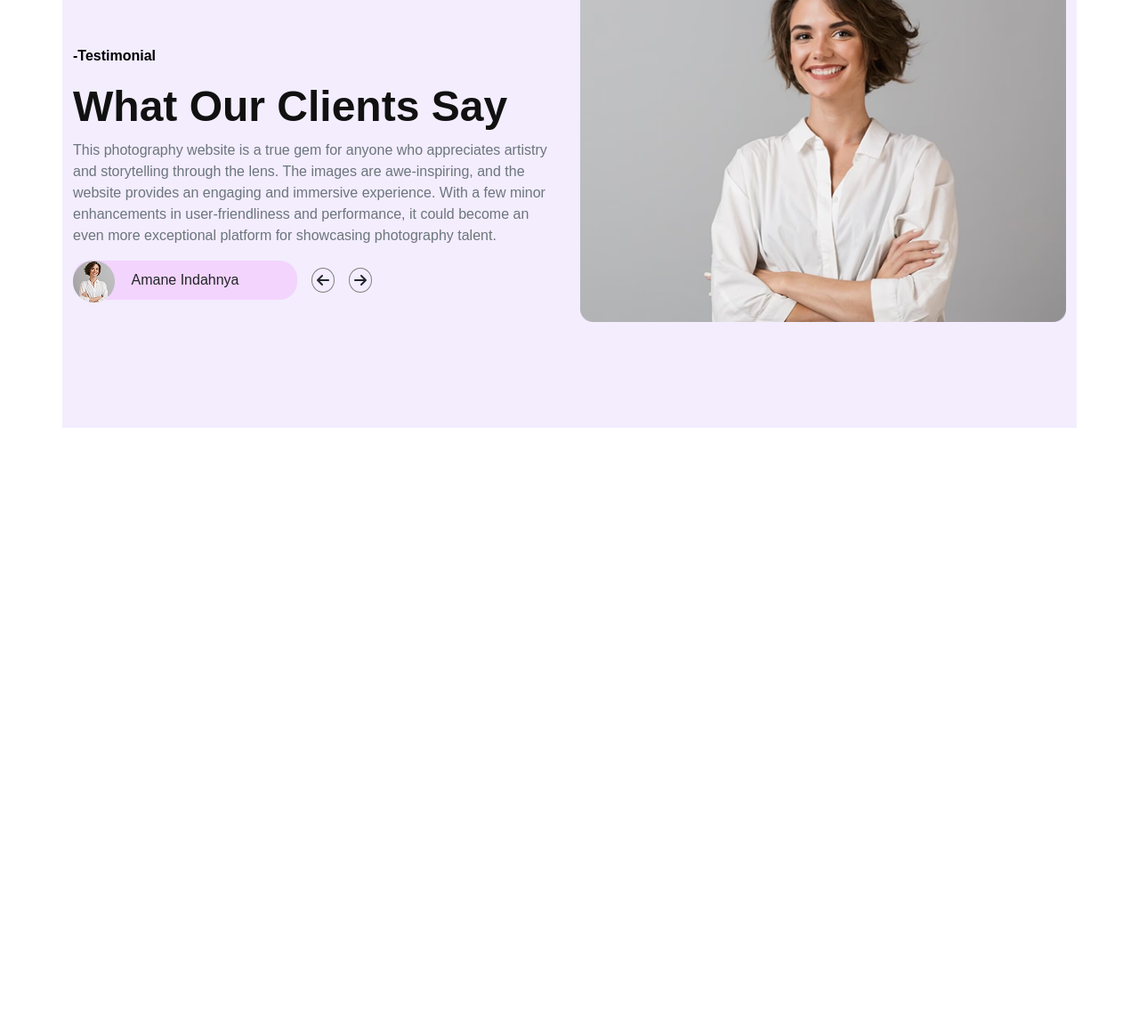
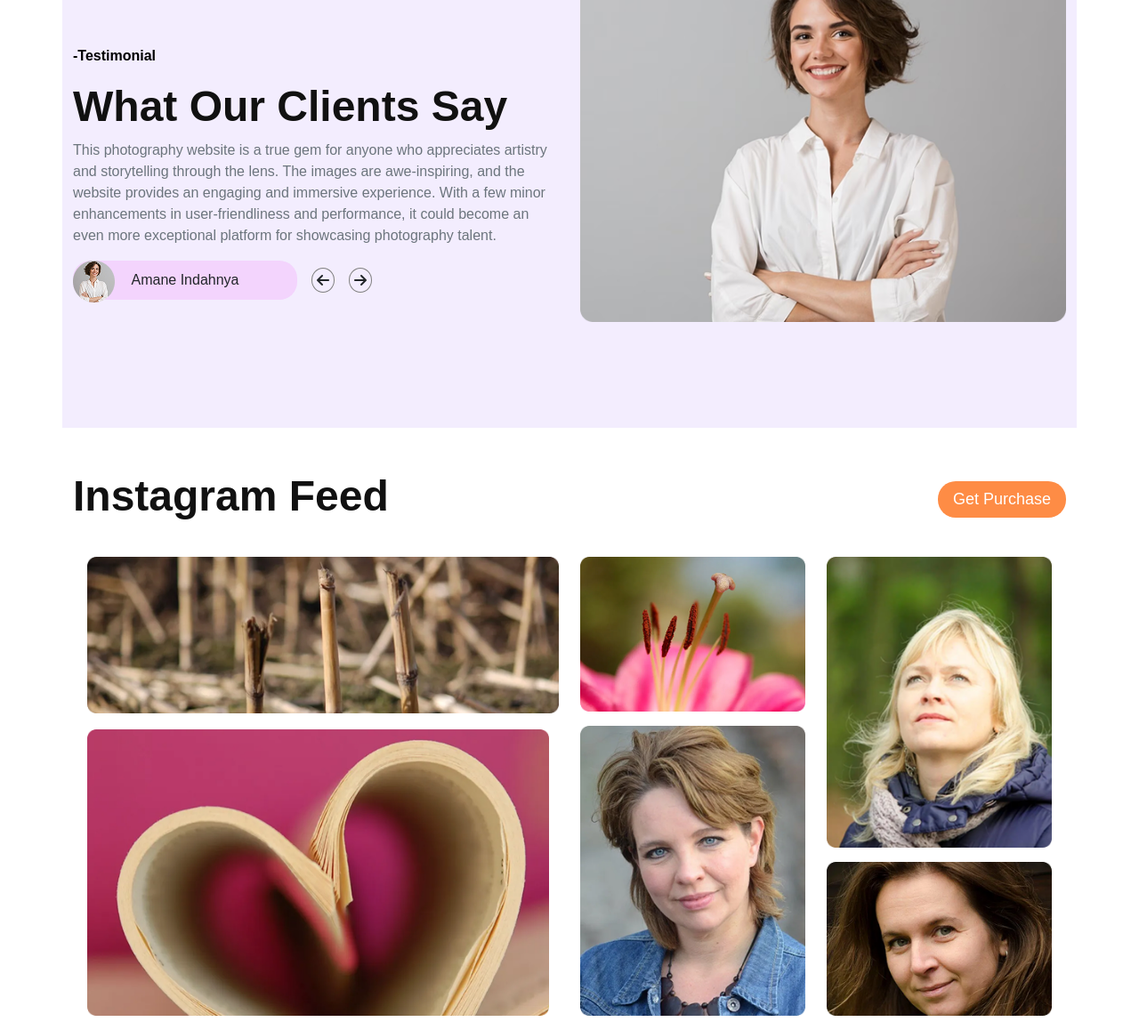
Before and after one commit to bappyy07/kieke-photogrfie-by-bootstrap, a plain HTML site: page index.html in a window 1280 px wide. Shown: the part 3118-4276 px from the top of the page at 89% size. Before the commit the page ends 3599 px from the top, so only its background shows below. Drawn offline with nearby package versions, Linux system fonts and the light colour scheme; a web font is replaced by a local one.

Commit message:
insta-feed-added

```diff
--- a/index.html
+++ b/index.html
@@ -204,6 +204,34 @@
         </div>
     </div>
 
+<!--feed-sec-->
+
+<div class="container mx-auto">
+    <div class="d-flex flex-column flex-md-row align-items-md-center justify-content-between pt-5">
+        <div>
+            <h1 class="large-head">
+                Instagram Feed
+            </h1>
+        </div>
+        <button type="submit" class="btn px-3 cl-bt">Get Purchase</button>
+
+    </div>
+    <div class="row p-3">
+        <div class="col-md-6 col-12 mt-3">
+            <img class="img-fluid object-fit-cover " src="insta.img/feed1.png" alt="">
+            <img class="img-fluid object-fit-cover insta" src="insta.img/feed4.png" alt="">
+        </div>
+        <div class="col-md-3 col-6 mt-3">
+            <img class="img-fluid object-fit-cover" src="insta.img/feed2.png" alt="">
+            <img class="img-fluid object-fit-cover pt-3" src="insta.img/feed5.png" alt="">
+        </div>
+        <div class="col-md-3 col-6 mt-3">
+            <img class="img-fluid object-fit-cover" src="insta.img/feed3.png" alt="">
+            <img class="img-fluid object-fit-cover pt-3" src="insta.img/feed6.png" alt="">
+        </div>
+
+    </div>
+</div>
 
 
 
--- a/style.css
+++ b/style.css
@@ -164,3 +164,10 @@ nav a:hover{
     padding: 5px;
     border-radius: 50%;
 }
+
+/*feed-sec*/
+
+.insta{
+    height: 340px;
+    padding-top: 18px;
+}
```
